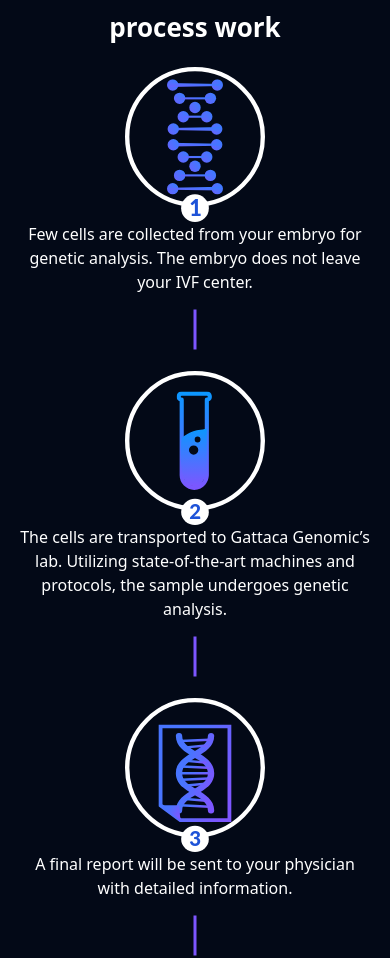
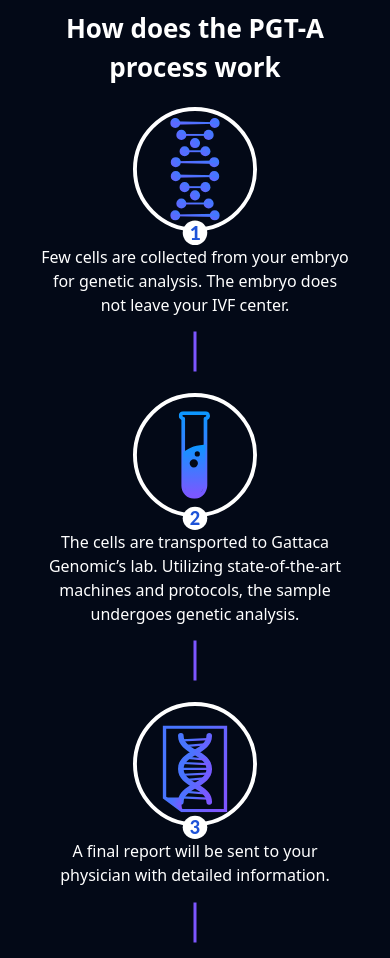
Before and after one commit to gitsistematico/webSide, an Angular app: page /home in a window 390 px wide. Shown: the part 484-1442 px from the top of the page. Built offline with nearby package versions, Linux system fonts and the light colour scheme; a web font is replaced by a local one.

Commit message:
ajustes nuevos

```diff
--- a/src/app/home/home.component.scss
+++ b/src/app/home/home.component.scss
@@ -1,329 +1,3 @@
-// @media screen and (max-width: 920px) {
-//   .container-home {
-//     width: 100%;
-//     padding: 0;
-//     margin: 0;
-//     .first-container {
-//       width: 100%;
-//       height: 720px;
-//       // background-image: url("../../assets/images/gattaca-stock-homeheroe.jpg");
-//       // background-repeat: no-repeat;
-//       // background-attachment: fixed;
-//       // background-size: 100% 100%;
-//       video{
-//         position: absolute;
-//         width: 100%;
-//         z-index: -1;
-//         height: auto;
-//       }
-//       .preimplantation {
-//         display: flex;
-//         flex-direction: row;
-//         justify-content: center;
-//         .preimplantation-body {
-//           display: flex;
-//           flex-direction: column;
-//           justify-content: space-around;
-//           margin-top: 111px;
-//           // margin-left: 120px;
-//           width: 300px;
-//           height: 200px;
-//           background: transparent
-//             linear-gradient(180deg, #0a98ff 0%, #7d56ff 100%) 0% 0% no-repeat
-//             padding-box;
-//           border-radius: 30px 0px 60px 0px;
-//           opacity: 0.87;
-//           padding: 25px;
-//           color: #ffffff;
-//           .label-one {
-//             font-size: 22px;
-//             line-height: 30px;
-//             .bold-one {
-//               font-weight: 600;
-//             }
-//           }
-
-//           .label-two {
-//             font-size: 14px;
-//             line-height: 30px;
-//             a {
-//               color: #ffffff;
-//             }
-//           }
-
-//           .label-three {
-//             font-size: 16px;
-//             line-height: 15px;
-//           }
-//         }
-//       }
-//     }
-//     .preimplantation-last {
-//       display: flex;
-//       flex-direction: column;
-//       justify-content: center;
-//       align-items: center;
-//       text-align: center;
-//       margin-top: 108px;
-//       background: #eeeeee;
-//       padding: 30px;
-//       gap: 15px;
-//       line-height: 30px;
-//       .blue-label {
-//         font-size: 34px;
-//         color: #4875ff;
-//         font-weight: bold;
-//       }
-
-//       .blue-king-label {
-//         font-size: 18px;
-//         color: #0c1f4e;
-//         font-weight: 500;
-//       }
-//     }
-//     .blue-line {
-//       background: transparent linear-gradient(270deg, #0a98ff 0%, #7d56ff 100%);
-//       width: 100%;
-//       height: 41px;
-//     }
-//   }
-
-//   .proccess-work {
-//     display: flex;
-//     flex-direction: column;
-//     justify-content: center;
-//     width: 100%;
-//     height: 1730px;
-//     // margin-top: 50px;
-//     background: #030917;
-//     padding: 20px;
-//     .title {
-//       text-align: center;
-//       font-size: 40px;
-//       color: #ffffff;
-//       font-weight: 600;
-//       margin-top: 130px;
-//       margin-bottom: 54px;
-//       line-height: 35px;
-//     }
-
-//     .steps {
-//       display: flex;
-//       flex-direction: column;
-//       justify-content: center;
-//       align-items: center;
-//       width: 100%;
-//       gap: 70px;
-//       color: #ffffff;
-//       .steps-images {
-//         display: flex;
-//         flex-direction: column;
-//         align-items: center;
-//         width: 20%;
-//         text-align: center;
-//         img {
-//           width: 60%;
-//         }
-//       }
-//       .separe {
-//         rotate: 90deg;
-//         width: 10%;
-//         height: 3px;
-//         background: #7d56ff;
-//       }
-//     }
-//   }
-
-//   .final-part {
-//     width: 100%;
-//     height: 400px;
-//     background-image: url("../../assets/images/gattaca-stock-bannerplaceholder-mobile.jpg");
-//     background-repeat: no-repeat;
-//     // background-attachment: fixed;
-//     background-size: cover;
-//     img{
-//       position: absolute;
-//       background-repeat: no-repeat;
-//       background-attachment: fixed;
-//       background-size: cover;
-//       z-index: -1;
-//     }
-//     .text-title-blue {
-//       display: flex;
-//       flex-direction: row;
-//       justify-content: end;
-//       margin-right: 10%;
-//       .title-label {
-//         text-align: end;
-//         width: 53%;
-//         font-weight: 600;
-//         line-height: 35px;
-//         font-size: 34px;
-//         color: #4875ff;
-//         margin-top: 125px;
-//       }
-//     }
-//   }
-// }
-
-// @media screen and (min-width: 921px){
-//   .container-home {
-//     width: 100%;
-//     padding: 0;
-//     margin: 0;
-//     .first-container {
-//       width: 100%;
-//       height: 720px;
-//       // background: url("../../assets/images/gattaca-stock-homeheroe.jpg");
-//       // background-repeat: no-repeat;
-//       // background-attachment: fixed;
-//       // background-size: 100% 100%;
-//       video{
-//         position: absolute;
-//         width: 100%;
-//         z-index: -1;
-//         height: auto;
-//       }
-//       .preimplantation {
-//         display: flex;
-//         flex-direction: column;
-//         justify-content: space-around;
-//         // position: absolute;
-//         margin-top: 2%;
-//         margin-left: 2%;
-//         width: 450px;
-//         // height: 350px;
-//         background: transparent
-//           linear-gradient(180deg, #0a98ff 0%, #7d56ff 100%) 0% 0% no-repeat
-//           padding-box;
-//         border-radius: 50px 0px 90px 0px;
-//         opacity: 0.87;
-//         padding: 25px;
-//         color: #ffffff;
-//         .preimplantation-body {
-//           display: flex;
-//           flex-direction: column;
-//           gap: 40px;
-//           .label-one {
-//             font-size: 32px;
-//             line-height: 30px;
-//             .bold-one {
-//               font-weight: 600;
-//             }
-//           }
-
-//           .label-two {
-//             font-size: 24px;
-//             line-height: 30px;
-//             a {
-//               color: #ffffff;
-//             }
-//           }
-
-//           .label-three {
-//             font-size: 16px;
-//             line-height: 15px;
-//           }
-//         }
-//       }
-//     }
-//     .preimplantation-last {
-//       display: flex;
-//       flex-direction: column;
-//       margin-top: 470px;
-//       background: #eeeeee;
-//       padding: 30px;
-//       gap: 10px;
-//       .blue-label {
-//         margin-left: 90px;
-//         font-size: 34px;
-//         color: #4875ff;
-//         font-weight: bold;
-//       }
-
-//       .blue-king-label {
-//         margin-left: 90px;
-//         font-size: 18px;
-//         color: #0c1f4e;
-//         font-weight: 500;
-//       }
-//     }
-//     .blue-line {
-//       background: transparent linear-gradient(270deg, #0a98ff 0%, #7d56ff 100%);
-//       width: 100%;
-//       height: 41px;
-//     }
-//   }
-
-//   .proccess-work {
-//     display: flex;
-//     flex-direction: column;
-//     justify-content: center;
-//     width: 100%;
-//     height: 620px;
-//     margin-top: 10px;
-//     background: #030917;
-
-//     .title {
-//       text-align: center;
-//       font-size: 40px;
-//       color: #ffffff;
-//       font-weight: 600;
-//       margin-bottom: 100px;
-//     }
-
-//     .steps {
-//       display: flex;
-//       flex-direction: row;
-//       justify-content: center;
-//       align-items: flex-start;
-//       width: 100%;
-//       gap: 10px;
-//       color: #ffffff;
-//       .steps-images {
-//         display: flex;
-//         flex-direction: column;
-//         align-items: center;
-//         width: 14%;
-//         text-align: center;
-//         img {
-//           width: 60%;
-//         }
-//       }
-//       .separe {
-//         width: 5%;
-//         height: 3px;
-//         background: #7d56ff;
-//         margin-top: 4%;
-//       }
-//     }
-//   }
-
-//   .final-part {
-//     width: 100%;
-//     height: 580px;
-//     background: url("../../assets/images/gattaca-stock-home-bellow.jpg");
-//     background-repeat: no-repeat;
-//     background-attachment: fixed;
-//     background-size: cover;
-//     .text-title-blue {
-//       display: flex;
-//       flex-direction: row;
-//       justify-content: end;
-//       margin-right: 10%;
-//       .title-label {
-//         width: 25%;
-//         font-weight: 600;
-//         line-height: 35px;
-//         font-size: 34px;
-//         color: #4875ff;
-//         margin-top: 270px;
-//       }
-//     }
-//   }
-// }
-
-
 .nav-bar{
   position: absolute;
   width: 100%;
@@ -537,7 +211,8 @@
   .proccess-work {
     height: auto;
     gap: 20px;
-    padding-bottom: 30px;
+    padding-top: 40px;
+    padding-bottom: 40px;
 
     .title{
       font-size: 26px;
@@ -552,7 +227,7 @@
 
       .steps-images {
         width: 100%;
-        padding: 0 20px;
+        padding: 0 40px;
 
         img{
           width: 40%;
```
